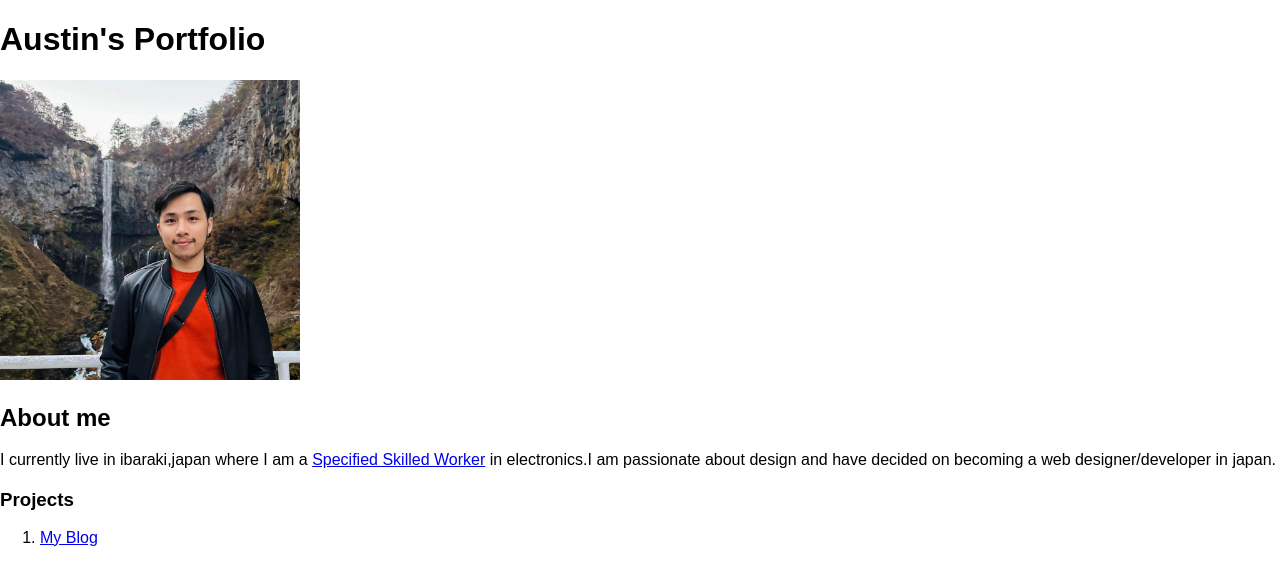
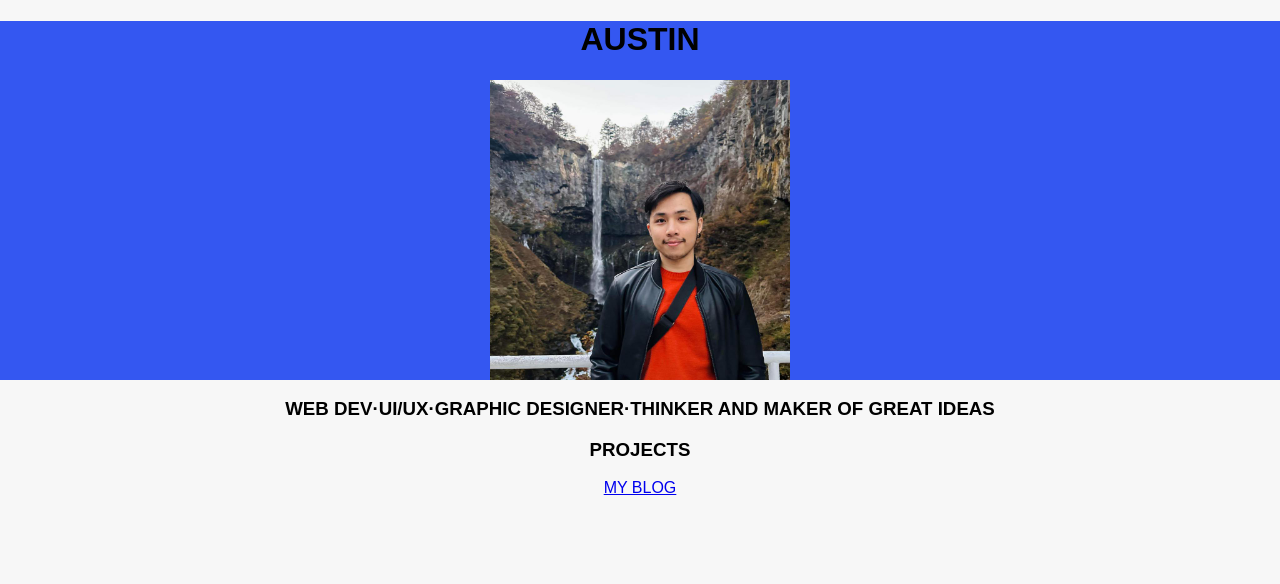
Before and after one commit to Leeaustinricafort/Ricafort, a plain HTML site: page index.html in a window 1280 px wide. Drawn offline with nearby package versions, Linux system fonts and the light colour scheme.

Commit message:
added some css

```diff
--- a/index.html
+++ b/index.html
@@ -5,19 +5,17 @@
     <meta name="viewport" content="width=device-width, initial-scale=1.0">
     <link rel="stylesheet" href="https://cdnjs.cloudflare.com/ajax/libs/normalize/8.0.1/normalize.min.css" integrity="sha512-NhSC1YmyruXifcj/KFRWoC561YpHpc5Jtzgvbuzx5VozKpWvQ+4nXhPdFgmx8xqexRcpAglTj9sIBWINXa8x5w==" crossorigin="anonymous" referrerpolicy="no-referrer" />
     <title>Lee Austin Ricafort Portfolio</title>
+    <link href="personalblog/style.css" rel="stylesheet">
+    <style>
+      li {text-indent: -40px;}
+    </style>
 </head>
 <body>
-  <style>
-    p { font-family: Arial, Helvetica, sans-serif;}
-    h1 { font-family: Arial, Helvetica, sans-serif;}
-    h2 { font-family: Arial, Helvetica, sans-serif;}
-    h3 { font-family: Arial, Helvetica, sans-serif;}
-    li { font-family: Arial, Helvetica, sans-serif;}
-  </style>
-    <h1>Austin's Portfolio</h1>
-        <p><img src="pictures/austin.jpg" width="300" height="300"></p>
-      <h2>About me</h2>
-        <p>I currently live in ibaraki,japan where I am a <a href="https://www.mofa.go.jp/mofaj/ca/fna/ssw/us/overview/">Specified Skilled Worker</a> in electronics.I am passionate about design and have decided on becoming a web designer/developer in japan.</p>
+  <header id="portfolioheader">
+    <h1>Austin</h1>
+        <p><img src="pictures/austin.jpg" width="300" height="300" class="portfolioprofile"></p>
+  </header>
+       <h3>WEB DEV·UI/UX·GRAPHIC DESIGNER·THINKER AND MAKER OF GREAT IDEAS</h3>
           <h3>Projects</h3>
             <ol>
               <li><a href="personalblog/index.html">My Blog</a></li>
--- a/personalblog/style.css
+++ b/personalblog/style.css
@@ -1,27 +1,31 @@
-.special { font-size:x-large;}
+.portfolioprofile { display: block;
+    margin-left: auto;
+    margin-right: auto;}
+#portfolioheader {
+    margin: 0;
+    padding: 0;
+    background-color: rgba(19, 60, 240, 0.856);
+}
 #profilepic {
     display: block;
     margin-left: auto;
     margin-right: auto;
     }
-#interests {}
 body {
-    width: 700px;
     margin: auto;
-    background-color: blanchedalmond;}
+    background-color: #F7F7F7;
+}
 p {
     font-size: large;
     font-family: Arial, Helvetica, sans-serif;
+
 }
 p {
     line-height: 2em;
 }
-h1 {
+h1, h2, h3, li {
      font-family: Arial, Helvetica, sans-serif;
+     text-align: center;
+     text-transform: uppercase;
     }
-h2 {
-     font-family: Arial, Helvetica, sans-serif;
-    }
-h3 {
-    color: darkblue; font-family: Arial, Helvetica, sans-serif;
-}
+    li {list-style-type: none;}
```
Also changed, not shown: personalblog/index.html (+9 -12 lines), personalblog/personalimages/naruto.webp (added).
